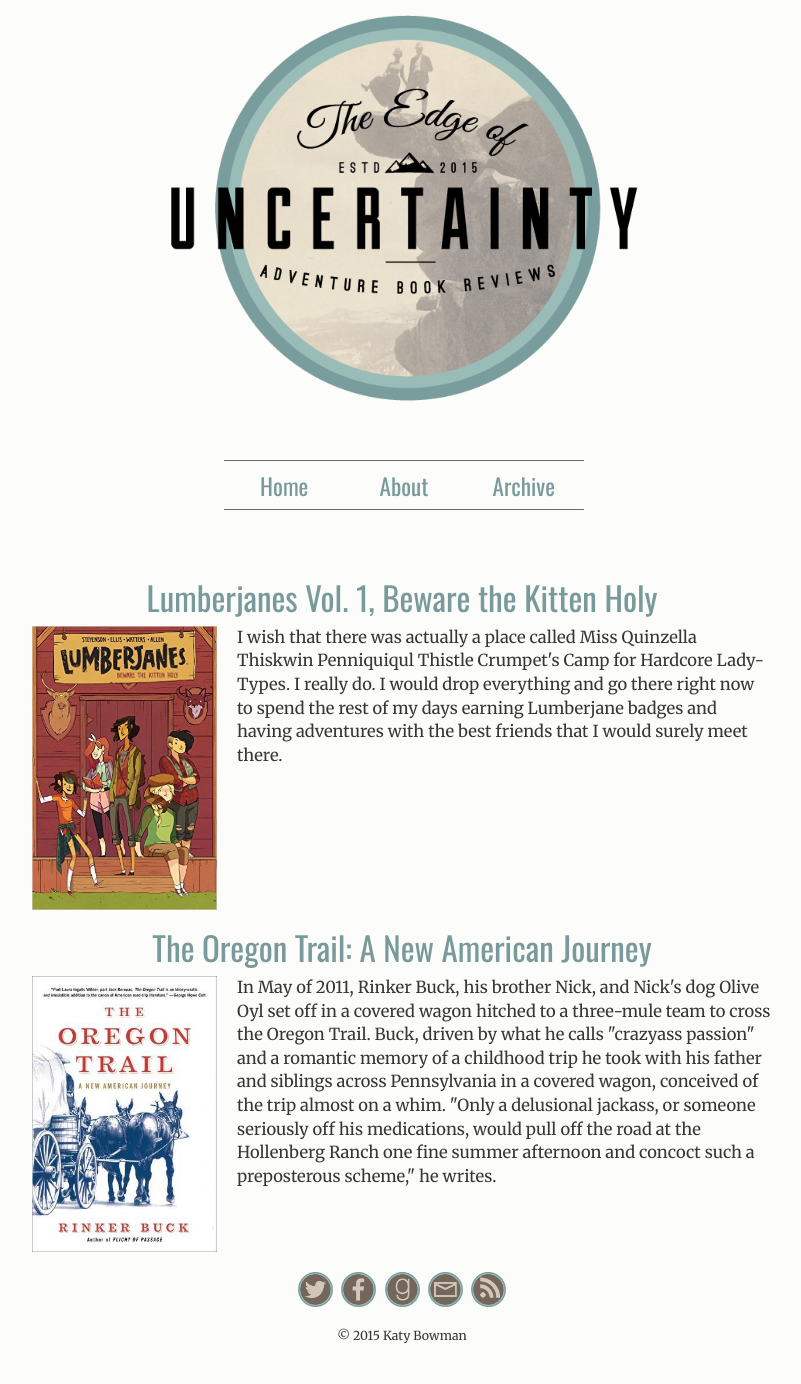
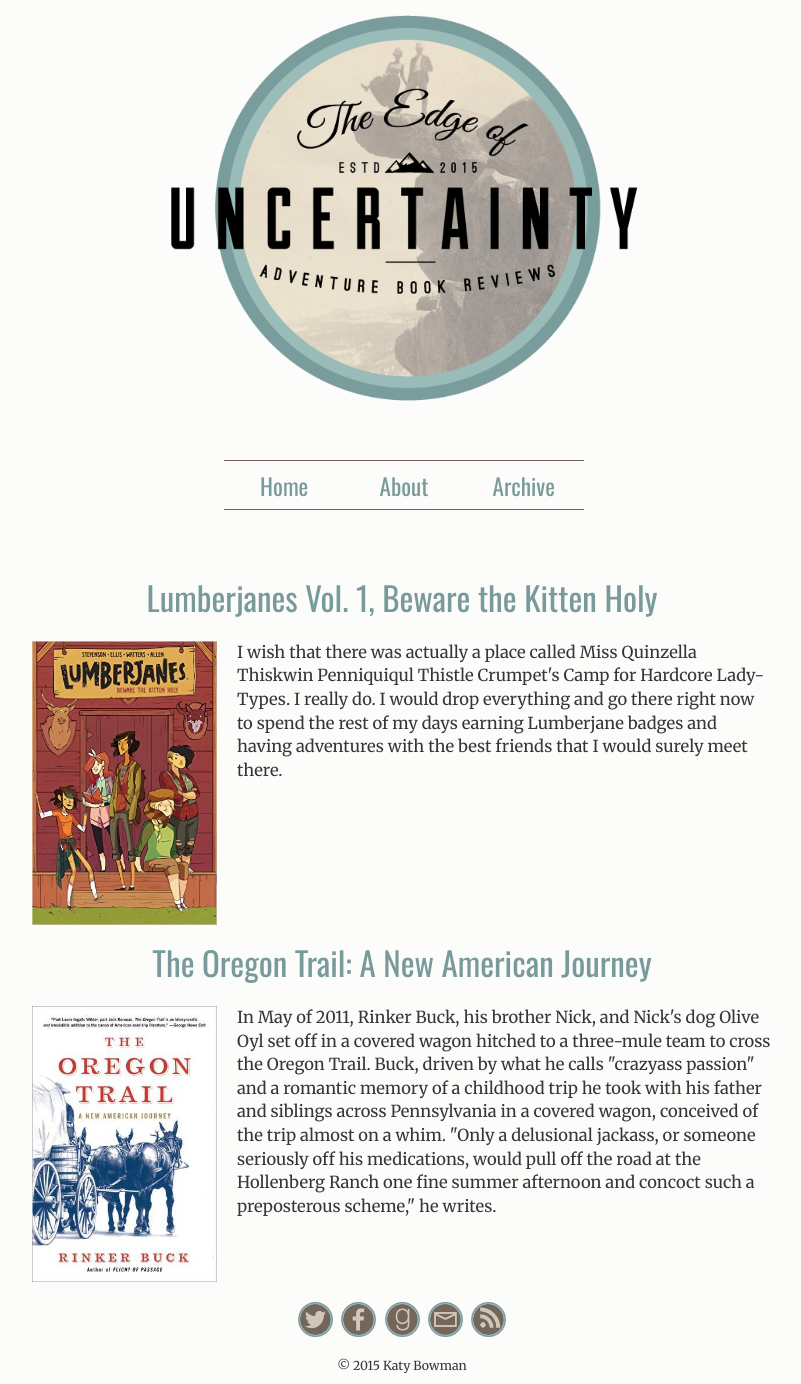
Before and after one commit to k80bowman/Edge_Of_Uncertainty, a Jekyll site: the page built from app/index.html, in a window 1280 px wide. Shown: the whole page, without its empty margins (238-1039 px from the left). Built offline with Jekyll 4.4.1, drawn with Linux system fonts in a browser that asks for light colours; before the commit the page ends 1354 px from its top, so only the background shows below that.

Commit message:
fixing post title spacing

```diff
--- a/app/css/main.css
+++ b/app/css/main.css
@@ -143,6 +143,10 @@ FRONT PAGE
   margin-bottom: 15px;
 }
 
+.post-title {
+  margin-bottom: 25px;
+}
+
 /**********
 POST
 **********/
--- a/app/index.html
+++ b/app/index.html
@@ -10,7 +10,7 @@ layout: default
 
     <div class="row">
       <li>
-        <h1>
+        <h1 class="post-title">
           <a class="post-link" href="{{ post.url | prepend: site.baseurl }}">{{ post.title }}</a>
         </h1>
 
```
